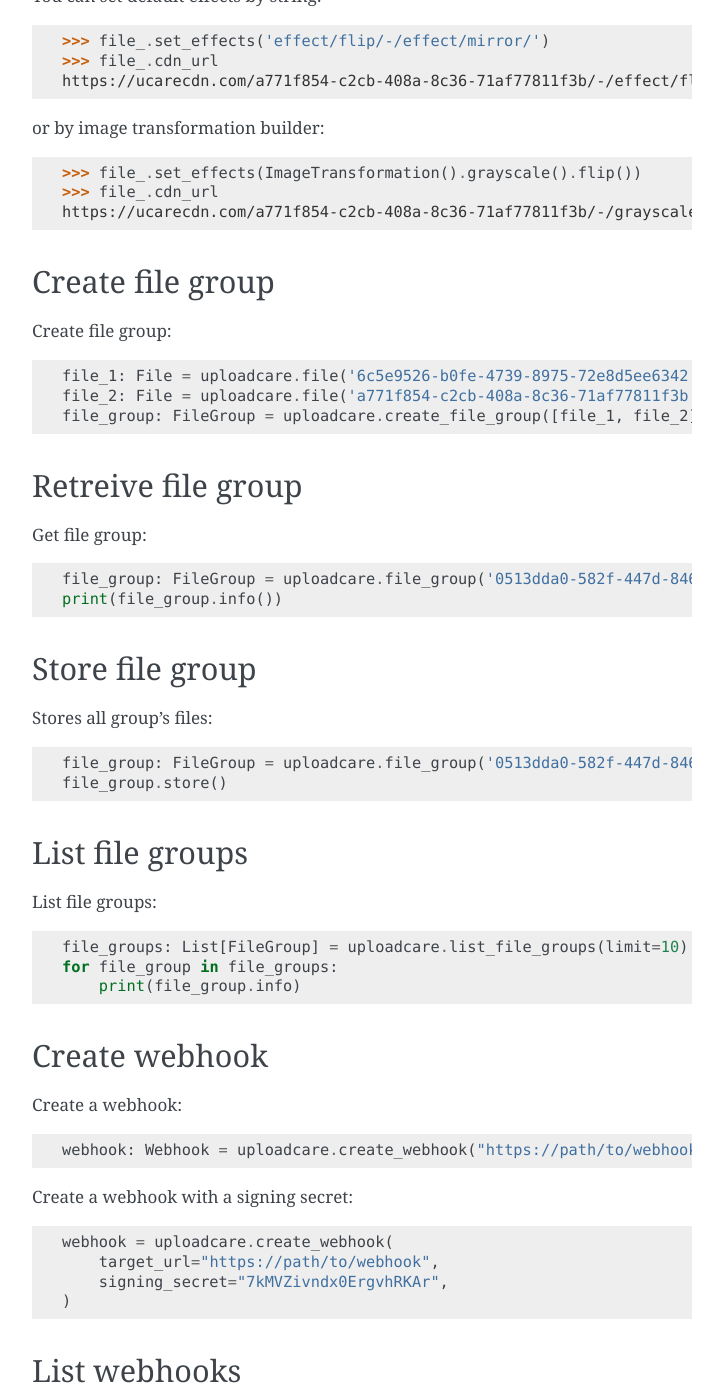
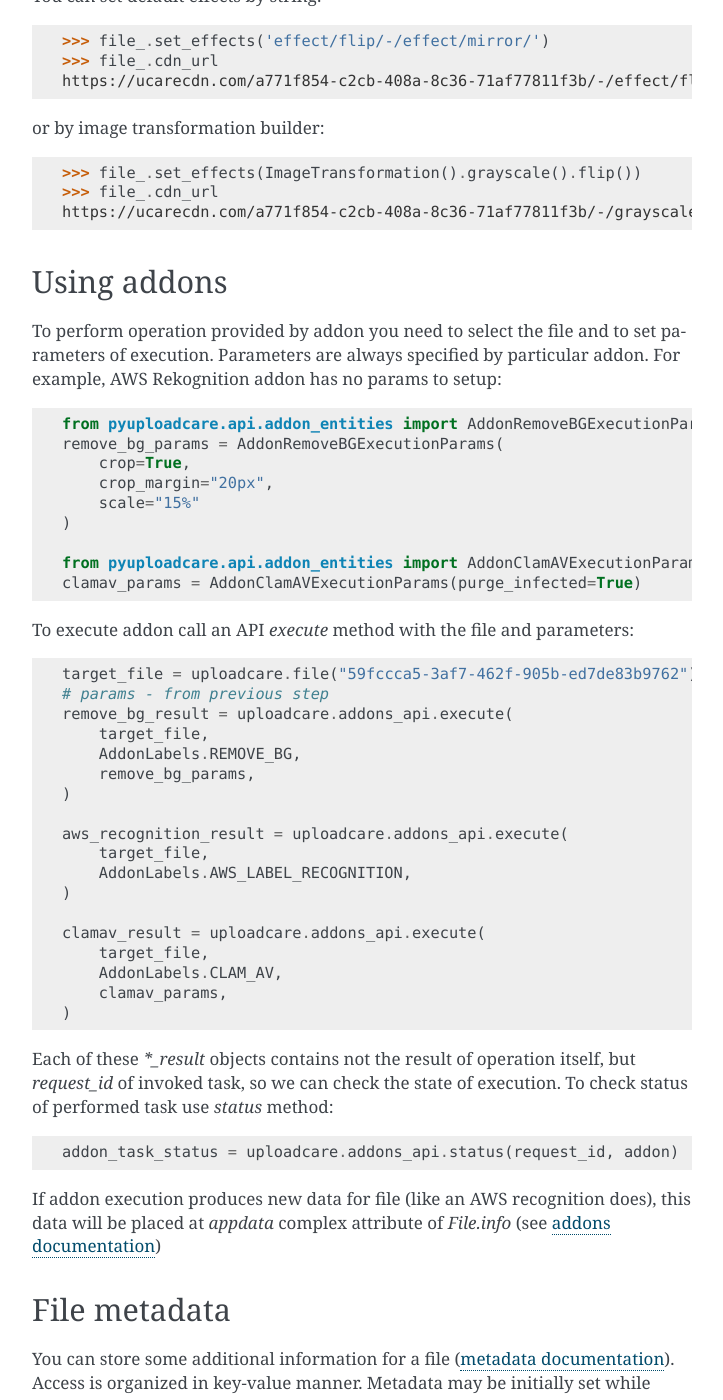
Before and after one commit to uploadcare/pyuploadcare, a Sphinx documentation site: the page built from docs/core_api.rst, in a window 1280 px wide and 1400 px high, scrolled down 4137 px. Shown: the whole window, without its empty margins (388-1111 px from the left). Built offline with Sphinx 7.4.7, drawn with Linux system fonts in a browser that asks for light colours; pages that are not in the unit, such as notebooks, are missing from menus; some of the changed text lies outside the part shown.

Commit message:
fix docs

```diff
--- a/docs/core_api.rst
+++ b/docs/core_api.rst
@@ -193,6 +193,99 @@
     >>> file_.cdn_url
     https://ucarecdn.com/a771f854-c2cb-408a-8c36-71af77811f3b/-/grayscale/-/flip/
 
+Using addons
+---------------------
+
+To perform operation provided by addon you need to select the file and to set parameters of execution.
+Parameters are always specified by particular addon.
+For example, AWS Rekognition addon has no params to setup::
+
+    from pyuploadcare.api.addon_entities import AddonRemoveBGExecutionParams
+    remove_bg_params = AddonRemoveBGExecutionParams(
+        crop=True,
+        crop_margin="20px",
+        scale="15%"
+    )
+
+    from pyuploadcare.api.addon_entities import AddonClamAVExecutionParams
+    clamav_params = AddonClamAVExecutionParams(purge_infected=True)
+
+
+To execute addon call an API `execute` method with the file and parameters::
+
+    target_file = uploadcare.file("59fccca5-3af7-462f-905b-ed7de83b9762")
+    # params - from previous step
+    remove_bg_result = uploadcare.addons_api.execute(
+        target_file,
+        AddonLabels.REMOVE_BG,
+        remove_bg_params,
+    )
+
+    aws_recognition_result = uploadcare.addons_api.execute(
+        target_file,
+        AddonLabels.AWS_LABEL_RECOGNITION,
+    )
+
+    clamav_result = uploadcare.addons_api.execute(
+        target_file,
+        AddonLabels.CLAM_AV,
+        clamav_params,
+    )
+
+Each of these `*_result` objects contains not the result of operation itself, but `request_id` of invoked task, so we can check the state of execution.
+To check status of performed task use `status` method::
+
+    addon_task_status = uploadcare.addons_api.status(request_id, addon)
+
+If addon execution produces new data for file (like an AWS recognition does), this data will be placed at `appdata` complex attribute of `File.info` (see `addons documentation`_)
+
+
+File metadata
+-----------------
+
+You can store some additional information for a file (`metadata documentation`_). Access is organized in key-value manner.
+Metadata may be initially set while uploading::
+
+    custom_metadata = {
+        "specific_key_1": "some_value_1",
+        "specific_key_2": "constant_for_this_planet",
+    }
+    with open('file.txt', 'rb') as file_object:
+        ucare_file: File = uploadcare.upload(file_object, metadata=custom_metadata)
+
+While uploading multiple files at once you can set common metadata that will be applied for every file in collection::
+
+    file1 = open('file1.txt', 'rb')
+    file2 = open('file2.txt', 'rb')
+    ucare_files: List[File] = uploadcare.upload_files(
+        [file1, file2],
+        common_metadata=custom_metadata,
+    )
+    # don't forget to close the files, of course
+
+Value may be set by key::
+
+    md_key, md_value = "new_key_for_filemeta", "obvious_value"
+    uploadcare.metadata_api.update_or_create_key(file_id, md_key, md_value)
+
+
+Value may be deleted by key::
+
+    uploadcare.metadata_api.delete_key(file_id, mkey=md_key)
+
+Value may be retrieved by key::
+
+    meta_value = uploadcare.metadata_api.get_key(file_id, mkey=md_key)
+
+Or the whole metadata may be got at once::
+
+    file_metadata = uploadcare.metadata_api.get_all_metadata(file_id, mkey=md_key)
+
+But you should better use a special attribute of `File.info`::
+
+    file_metadata = file.info.metadata
+
+
 Create file group
 -----------------
 
@@ -203,7 +296,7 @@
     file_group: FileGroup = uploadcare.create_file_group([file_1, file_2])
 
 
-Retreive file group
+Retrieve file group
 -------------------
 
 Get file group::
@@ -227,6 +320,14 @@
     file_groups: List[FileGroup] = uploadcare.list_file_groups(limit=10)
     for file_group in file_groups:
         print(file_group.info)
+
+Delete file groups
+----------------
+
+Delete file groups::
+
+    file_group: FileGroup = uploadcare.file_group('0513dda0-582f-447d-846f-096e5df9e2bb~2')
+    file_group.delete()
 
 
 Create webhook
@@ -316,4 +417,6 @@
 .. _REST: https://uploadcare.com/api-refs/rest-api/?utm_source=github&utm_campaign=pyuploadcare
 .. _Django app example: https://github.com/uploadcare/pyuploadcare-example
 .. _original documentation: https://uploadcare.com/docs/security/secure-delivery/?utm_source=github&utm_campaign=pyuploadcare
+.. _addons documentation: https://uploadcare.com/api-refs/rest-api/v0.7.0/#tag/Add-Ons
+.. _metadata documentation: https://uploadcare.com/api-refs/rest-api/v0.7.0/#tag/File-metadata
 .. _file uploader: https://uploadcare.com/products/file-uploader/?utm_source=github&utm_campaign=pyuploadcare
--- a/docs/index.rst
+++ b/docs/index.rst
@@ -53,7 +53,7 @@
 Requirements
 ============
 
-``pyuploadcare`` requires Python 3.6, 3.7, 3.8, 3.9.
+``pyuploadcare`` requires Python 3.6, 3.7, 3.8, 3.9, 3.10
 
 To use ``pyuploadcare`` with Python 2.7 please install ``pyuploadcare < 3.0``.
 
```
Also changed, not shown: other parts of docs/core_api.rst (+4 -4 lines), HISTORY.md (+19 -8 lines), README.md (+1 -3 lines), docs/install.rst (+8 -0 lines).
